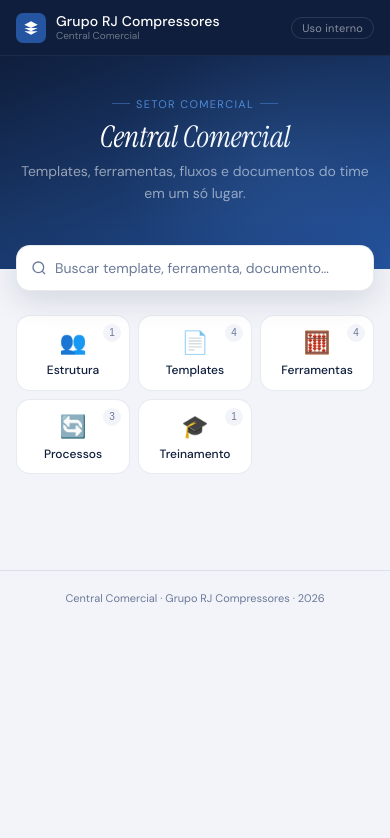
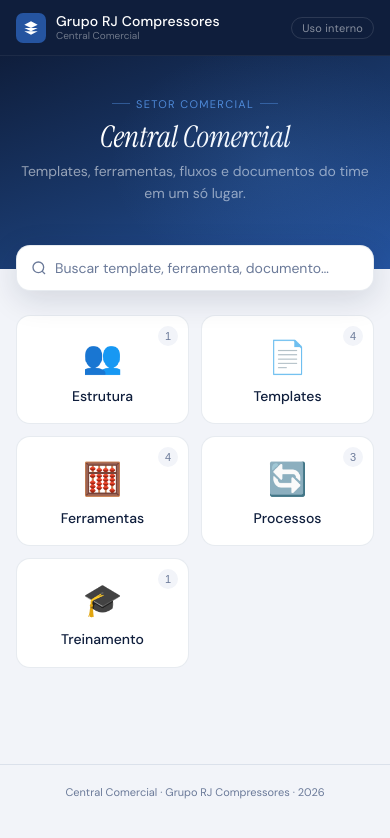
Before and after one commit to rjcompressores/central-comercial, a plain HTML site: page index.html in a window 390 px wide. Drawn offline with Linux system fonts and the light colour scheme.

Commit message:
Update index.html

```diff
--- a/index.html
+++ b/index.html
@@ -166,7 +166,7 @@
 
 /* ── MAIN ── */
 .main {
-  max-width: 860px;
+  max-width: 980px;
   margin: 0 auto;
   padding: 2rem 1.5rem 5rem;
 }
@@ -174,15 +174,15 @@
 /* ── LAUNCHER GRID ── */
 .launcher {
   display: grid;
-  grid-template-columns: repeat(auto-fill, minmax(140px, 1fr));
-  gap: 10px;
+  grid-template-columns: repeat(auto-fill, minmax(180px, 1fr));
+  gap: 16px;
   margin-bottom: 2rem;
 }
 .launcher-btn {
   background: var(--surface);
   border: 1.5px solid var(--border);
   border-radius: var(--radius);
-  padding: 1.1rem .75rem .9rem;
+  padding: 1.85rem 1rem 1.55rem;
   text-align: center;
   cursor: pointer;
   transition: all .18s ease;
@@ -201,8 +201,8 @@
   transform: translateY(-2px);
 }
 .launcher-btn .l-icon {
-  font-size: 26px;
-  margin-bottom: 7px;
+  font-size: 38px;
+  margin-bottom: 12px;
   display: block;
   filter: grayscale(0);
   transition: transform .18s ease;
@@ -210,7 +210,7 @@
 .launcher-btn:hover .l-icon { transform: scale(1.1); }
 .launcher-btn .l-label {
   font-family: 'DM Sans', sans-serif;
-  font-size: 12px;
+  font-size: 14px;
   font-weight: 500;
   color: var(--text);
   line-height: 1.2;
@@ -218,12 +218,12 @@
 .launcher-btn.active .l-label { color: #fff; }
 .launcher-btn .l-count {
   position: absolute;
-  top: 8px; right: 8px;
-  font-size: 10px;
+  top: 10px; right: 10px;
+  font-size: 11px;
   font-weight: 500;
   background: var(--bg);
   color: var(--muted);
-  width: 18px; height: 18px;
+  width: 20px; height: 20px;
   border-radius: 50%;
   display: flex; align-items: center; justify-content: center;
   transition: all .18s;
@@ -384,9 +384,9 @@
 
 /* ── MOBILE ── */
 @media (max-width: 600px) {
-  .launcher { grid-template-columns: repeat(3, 1fr); gap: 8px; }
-  .launcher-btn { padding: .9rem .5rem .75rem; }
-  .launcher-btn .l-icon { font-size: 22px; }
+  .launcher { grid-template-columns: repeat(2, 1fr); gap: 12px; }
+  .launcher-btn { padding: 1.4rem .75rem 1.15rem; }
+  .launcher-btn .l-icon { font-size: 32px; }
   .main { padding: 1.5rem 1rem 4rem; }
   .hero { padding: 2rem 1rem 4rem; }
   .search-wrap { padding: 0 1rem; }
```
